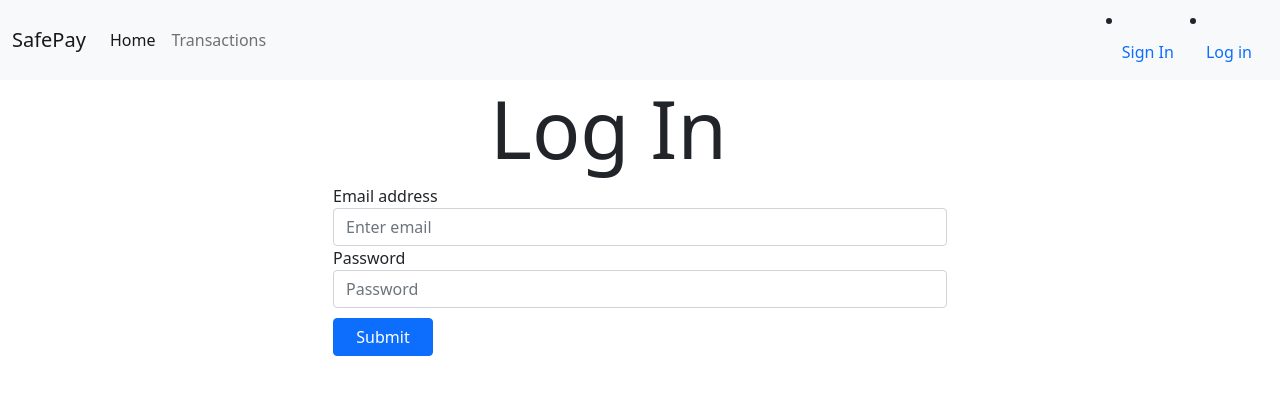
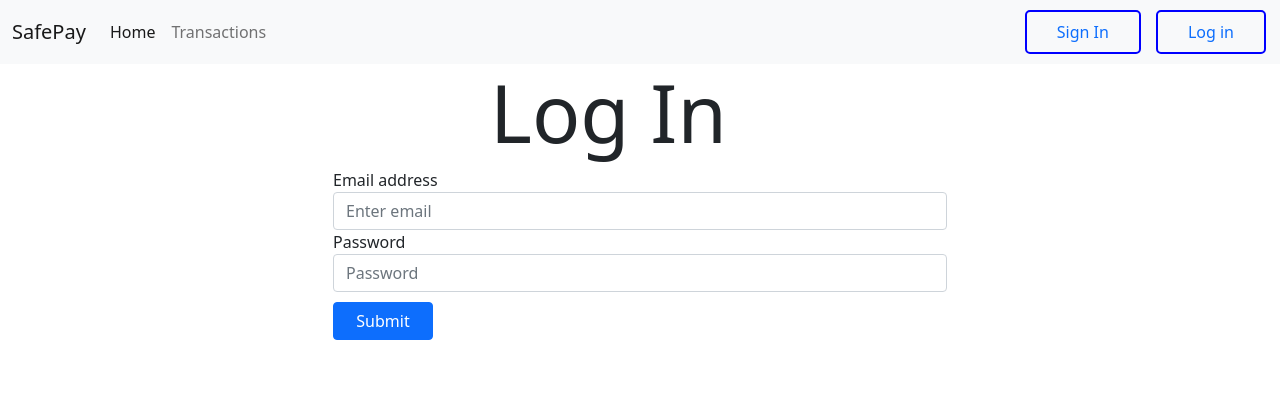
Before and after one commit to Suryash-Jha/SafePay, a Flask app: page /login in a window 1280 px wide. Shown: the top 395 px of the page. Run offline with Flask 2, Linux system fonts and the light colour scheme.

Commit message:
Success and failure login and signin done

```diff
--- a/templates/base.html
+++ b/templates/base.html
@@ -9,6 +9,15 @@
     <link href="https://cdn.jsdelivr.net/npm/bootstrap@5.1.3/dist/css/bootstrap.min.css" rel="stylesheet" integrity="sha384-1BmE4kWBq78iYhFldvKuhfTAU6auU8tT94WrHftjDbrCEXSU1oBoqyl2QvZ6jIW3" crossorigin="anonymous">
 
     <title>{% block title %}{% endblock %}</title>
+    <style>
+    #bor {
+    border: 2px solid blue;
+    border-radius: 5px;
+    padding: 8px 30px;
+    margin: 2px 2px 2px 13px;
+    text-shadow: yellow;
+}
+    </style>
   </head>
   <body>
 
@@ -21,20 +30,22 @@
     <div class="collapse navbar-collapse" id="navbarSupportedContent">
       <ul class="navbar-nav me-auto mb-2 mb-lg-0">
         <li class="nav-item">
-          <a class="nav-link active" aria-current="page" href="#">Home</a>
+          <a class="nav-link active" aria-current="page" href="/">Home</a>
         </li>
         <li class="nav-item">
           <a class="nav-link" href="transaction">Transactions</a>
         </li>
       </ul>
-      <form class="d-flex">
+      <!-- <form class="d-flex"> -->
+      <ul class="navbar-nav my-2 my-sm-0 text-primary">
         <li class="nav-item">
-          <a class="nav-link active" aria-current="page" href="signin">Sign In</a>
+          <a class="nav-link active text-primary" aria-current="page" href="signin" id="bor">Sign In</a>
         </li>
         <li class="nav-item">
-          <a class="nav-link active" aria-current="page" href="login">Log in</a>
+          <a class="nav-link active text-primary" aria-current="page" href="login" id="bor">Log in</a>
         </li>
-      </form>
+      </ul>
+      <!-- </form> -->
     </div>
   </div>
 </nav>
--- a/templates/login.html
+++ b/templates/login.html
@@ -1,6 +1,16 @@
 {% extends "base.html" %}
 {% block title %}Home{% endblock %}
 {% block content %}
+
+
+{% if s%}
+<div class="p-3 mb-2 bg-success mx-auto text-white text-center">{{s}}</div>
+{%endif%}
+
+{% if us %}
+<div class="p-3 mb-2 bg-danger mx-auto text-center text-white">{{us}}</div>
+{%endif%}
+
 <div class="mx-auto" style="width: 300px;">
 <h1 class="display-1">Log In</h1>
 </div>
@@ -20,7 +30,5 @@
   <button type="submit" class="btn btn-primary mx-auto" style="width: 100px; margin: 10px">Submit</button>
 </form>
 </div>
-<h1>{{s}}</h1>
-<h1>{{us}}</h1>
 
-{% endblock %}
+{%endblock%}
```
Also changed, not shown: templates/signin.html (+8 -0 lines), 1 other file.
